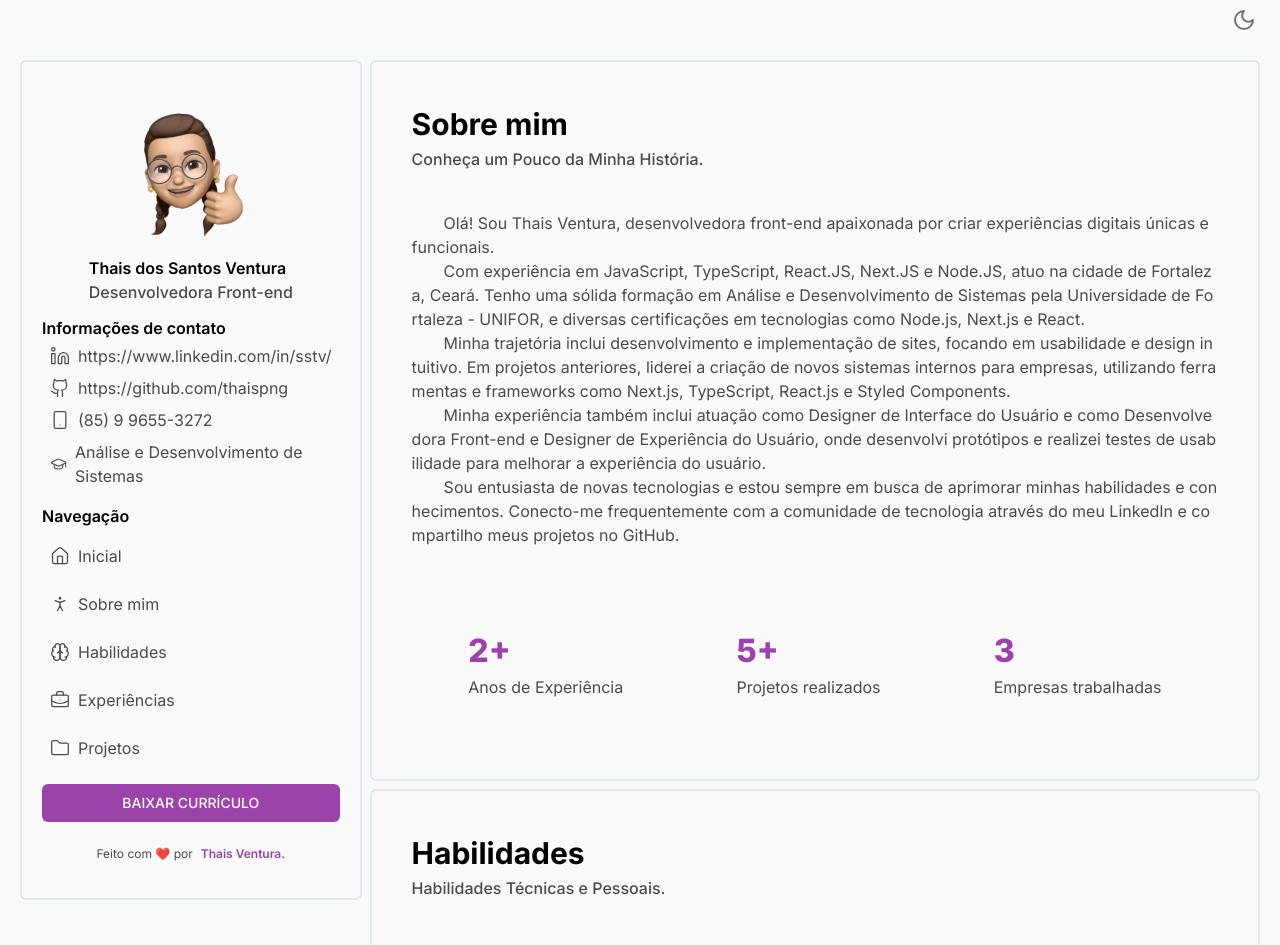
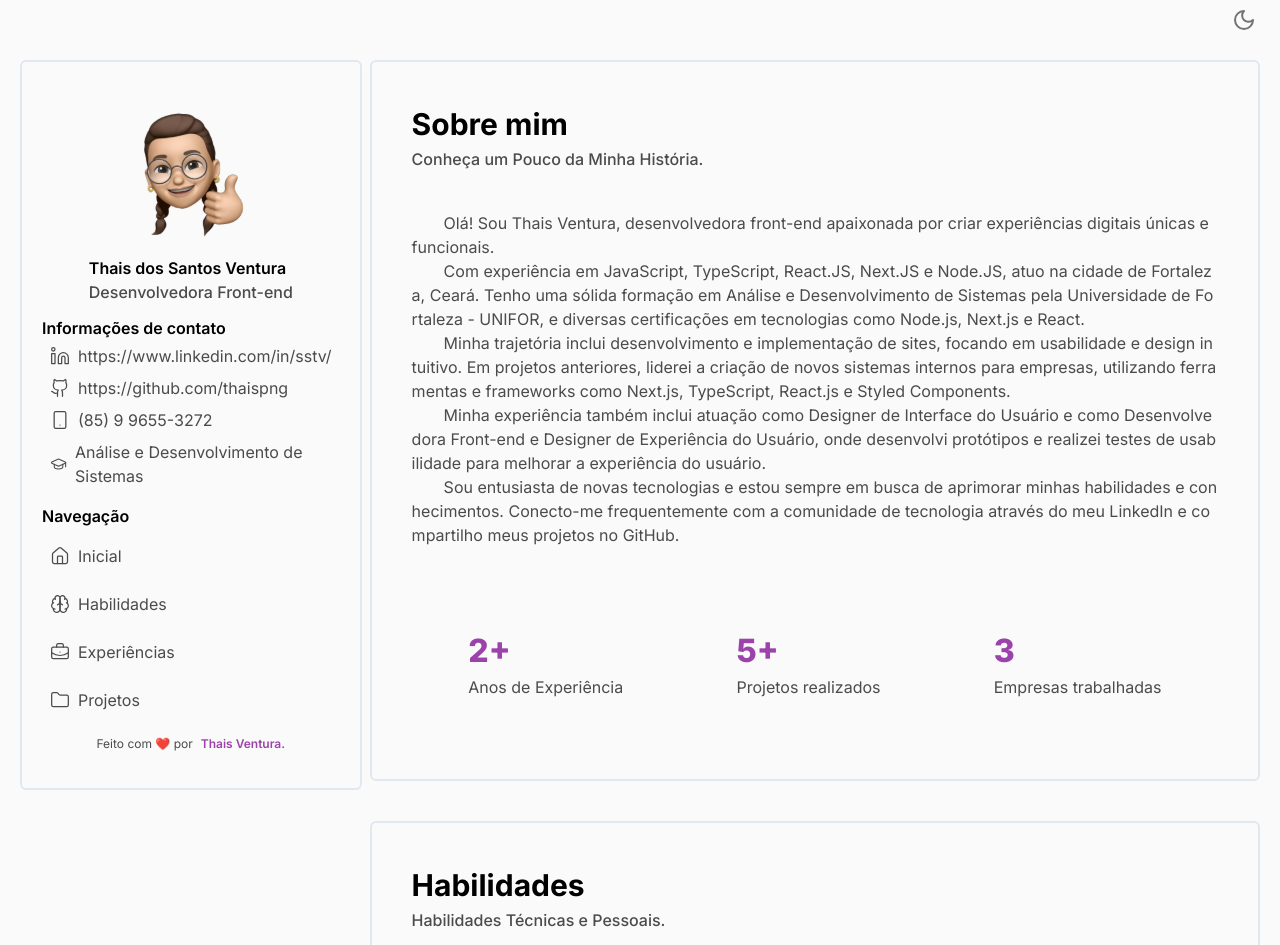
Before and after one commit to thaispng/portfolio-thais-ventura, a Next.js app: page / in a window 1280 px wide. Shown: the top 945 px of the page. Built offline with nearby package versions, Linux system fonts and the light colour scheme.

Commit message:
:sparkles: feat: Implement sticky side menu and smooth scrolling to sections

```diff
--- a/src/app/globals.css
+++ b/src/app/globals.css
@@ -8,7 +8,7 @@
   --primary-rgb: 239, 239, 239;
   --secondary-rgb: 47, 47, 47;
   --text-primary: 0, 0, 0;
-  --text-secondary:  60, 60, 60;
+  --text-secondary: 60, 60, 60;
   --text-tertiary: 75, 75, 75;
   --container-primary: 250, 250, 250;
   --container-secondary: 226, 232, 240, 0.4;
@@ -88,6 +88,12 @@ body {
 .button-transparent:hover {
   background-color: rgba(var(--container-tertiary));
 }
+
+.sticky-side-menu {
+  position: sticky;
+  top: 0;
+  align-self: flex-start;
+}
 @layer utilities {
   .text-balance {
     text-wrap: balance;
--- a/src/app/page.tsx
+++ b/src/app/page.tsx
@@ -4,18 +4,26 @@ import Inicial from "./Inicial";
 import Habilidades from "./Habilidades";
 import Experiencia from "./Experiencia";
 import Projetos from "./Projetos";
+
 export default function Home() {
   return (
     <>
-
       <Header />
       <main className="container-bg flex flex-row justify-between p-5 gap-2 w-h-[100vh]">
-      <SideMenu />
-      <div className="flex flex-col gap-2">
+        <SideMenu className="sticky top-0 self-start" />
+        <div className="flex flex-col gap-10 w-full">
+          <div id="inicial">
             <Inicial />
+          </div>
+          <div id="habilidades">
             <Habilidades />
+          </div>
+          <div id="experiencia">
             <Experiencia />
+          </div>
+          <div id="projetos">
             <Projetos />
+          </div>
         </div>
       </main>
     </>
--- a/src/components/SideMenu.tsx
+++ b/src/components/SideMenu.tsx
@@ -1,3 +1,4 @@
+"use client";
 import React from "react";
 import Title from "./Title";
 import SubTitle from "./SubTitle";
@@ -14,11 +15,29 @@ import {
   Folder,
   Download,
 } from "lucide-react";
-import Button from "./Button";
 
-export default function SideMenu() {
+
+interface SideMenuProps {
+  className?: string;
+}
+
+
+export default function SideMenu({
+  className,
+}: SideMenuProps = {
+    className: "",
+  }) {
+  const scrollToSection = (id: string) => {
+    const element = document.getElementById(id);
+    if (element) {
+      element.scrollIntoView({
+        behavior: "smooth",
+      });
+    }
+  };
+
   return (
-    <div className="flex flex-col w-auto h-full justify-between items-center p-5 container-bg rounded-md border-color border-2">
+    <div className="flex flex-col w-auto h-full sticky top-5 justify-between items-center p-5 container-bg rounded-md border-color border-2">
       <div className="flex flex-col gap-3">
         <div className="flex flex-col justify-center items-center">
           <div className="flex justify-center items-center h-auto py-3">
@@ -32,7 +51,7 @@ export default function SideMenu() {
         <div className="flex flex-col">
           <Title title="Informações de contato" />
           <div className="flex flex-row gap-2 w-full py-1 px-2 justify-start items-center">
-            <Linkedin className="text-tertiary"  size={20} strokeWidth={1.5} />
+            <Linkedin className="text-tertiary" size={20} strokeWidth={1.5} />
             <a
               className="text-tertiary font-normal"
               href="https://www.linkedin.com/in/sstv/"
@@ -80,50 +99,34 @@ export default function SideMenu() {
         </div>
         <div className="flex flex-col gap-2">
           <Title title="Navegação" />
-          <Link href="../app/Inicial" legacyBehavior>
-            <a className="flex w-full gap-2 justify-start items-center button-transparent py-2 px-2 text-tertiary font-normal rounded-sm">
+          <button
+            onClick={() => scrollToSection("inicial")}
+            className="flex w-full gap-2 justify-start items-center button-transparent py-2 px-2 text-tertiary font-normal rounded-sm"
+          >
             <House size={20} strokeWidth={1.5} />
             Inicial
-            </a>
-          </Link>
-          <Link href="../app/SobreMim" legacyBehavior>
-            <a className="flex w-full gap-2 justify-start items-center button-transparent py-2 px-2 text-tertiary font-normal rounded-sm">
-              <PersonStanding size={20} strokeWidth={1.5} />
-              Sobre mim
-            </a>
-          </Link>
-          <Link href="../app/Habilidades" legacyBehavior>
-            <a className="flex w-full gap-2 justify-start items-center button-transparent py-2 px-2 text-tertiary font-normal rounded-sm">
+          </button>
+          <button
+            onClick={() => scrollToSection("habilidades")}
+            className="flex w-full gap-2 justify-start items-center button-transparent py-2 px-2 text-tertiary font-normal rounded-sm"
+          >
             <Brain size={20} strokeWidth={1.5} />
             Habilidades
-            </a>
-          </Link>
-          <Link href="../app/Experiencias" legacyBehavior>
-            <a className="flex w-full gap-2 justify-start items-center button-transparent py-2 px-2 text-tertiary font-normal rounded-sm">
+          </button>
+          <button
+            onClick={() => scrollToSection("experiencia")}
+            className="flex w-full gap-2 justify-start items-center button-transparent py-2 px-2 text-tertiary font-normal rounded-sm"
+          >
             <BriefcaseBusiness size={20} strokeWidth={1.5} />
             Experiências
-            </a>
-          </Link>
-          <Link href="../app/Projetos" legacyBehavior>
-            <a className="flex w-full gap-2 justify-start items-center button-transparent py-2 px-2 text-tertiary font-normal rounded-sm">
+          </button>
+          <button
+            onClick={() => scrollToSection("projetos")}
+            className="flex w-full gap-2 justify-start items-center button-transparent py-2 px-2 text-tertiary font-normal rounded-sm"
+          >
             <Folder size={20} strokeWidth={1.5} />
             Projetos
-            </a>
-          </Link>
-          <div className="flex w-full py-2">
-            <a
-              href="/thais_ventura.pdf"
-              download="thais_ventura.pdf"
-              className="w-full"
-            >
-              <Button
-                text="Baixar currículo"
-                variant="primary"
-                size="medium"
-                fullWidth={true}
-              />
-            </a>
-          </div>
+          </button>
         </div>
       </div>
       <div className="flex flex-row justify-center items-center w-full py-4">
```
Lines whose indentation alone changed are shown as unchanged.
